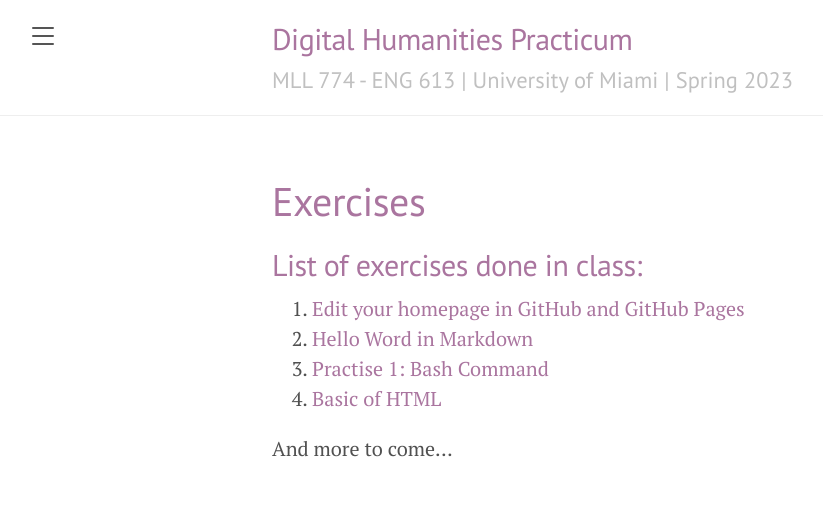
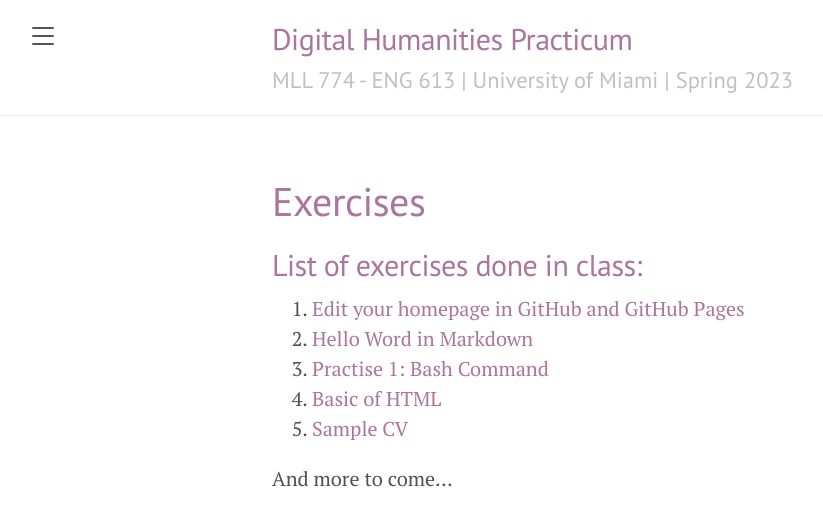
Before and after one commit to susannalles/DHPracticum_Spring23, a Jekyll site: the page built from exercises/index.md, in a window 1280 px wide. Shown: the top 526 px of the page, without its empty margins (8-831 px from the left). Built offline with Jekyll 4.4.1, drawn with Linux system fonts in a browser that asks for light colours.

Commit message:
Update index.md

```diff
--- a/exercises/index.md
+++ b/exercises/index.md
@@ -9,5 +9,6 @@ title: Exercises
 2. [Hello Word in Markdown](https://susannalles.github.io/DHPracticum_Spring23/exercises/2.Jan_25_2023/)
 3. [Practise 1: Bash Command](https://susannalles.github.io/DHPracticum_Spring23/exercises/3.Feb_2_2023/)
 4. [Basic of HTML](https://susannalles.github.io/DHPracticum_Spring23/exercises/4.HTML)
+5. [Sample CV](https://susannalles.github.io/DHPracticum_Spring23/exercises/4.sample_page.html)
 
 And more to come...
```
